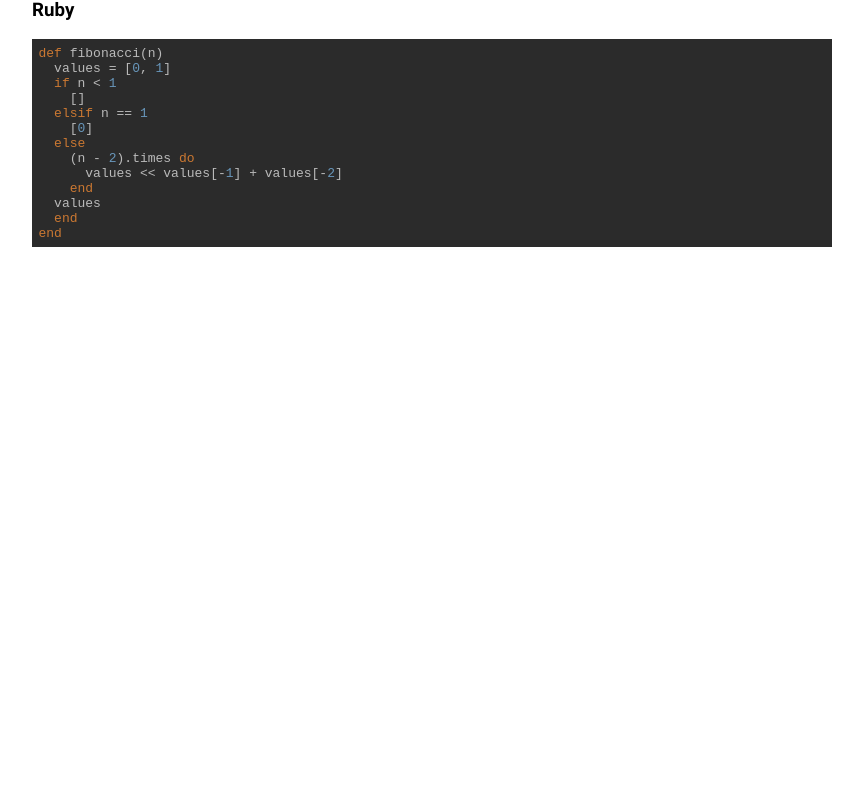
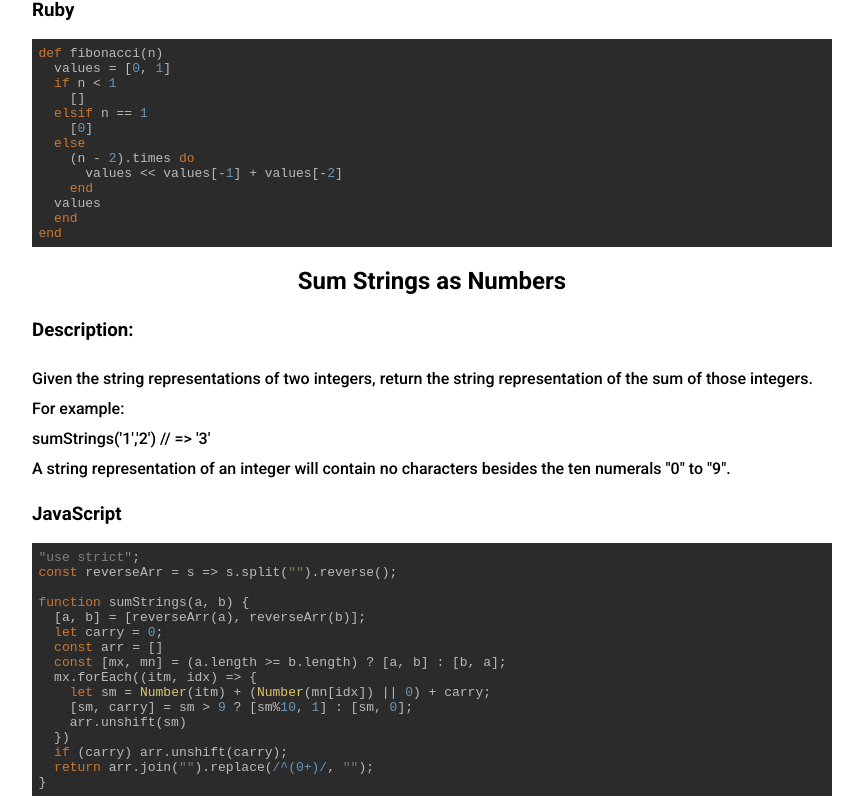
Before and after one commit to donovanodom/codewars, a React (Create React App) app: page / in a window 1280 px wide. Shown: the part 2367-3176 px from the top of the page, without its empty margins (208-1071 px from the left). Before the commit the page ends 2627 px from the top, so only its background shows below. Built offline with nearby package versions, Linux system fonts and the light colour scheme.

Commit message:
Added Sum Strings as Numbers

```diff
--- a/src/Kata1.js
+++ b/src/Kata1.js
@@ -178,6 +178,45 @@ end`;
   );
 };
 
+export const SumStringsasNumbers = () => {
+  const code = `"use strict";
+const reverseArr = s => s.split("").reverse();
+
+function sumStrings(a, b) {
+  [a, b] = [reverseArr(a), reverseArr(b)];
+  let carry = 0;
+  const arr = []
+  const [mx, mn] = (a.length >= b.length) ? [a, b] : [b, a];
+  mx.forEach((itm, idx) => {
+    let sm = Number(itm) + (Number(mn[idx]) || 0) + carry;
+    [sm, carry] = sm > 9 ? [sm%10, 1] : [sm, 0];
+    arr.unshift(sm)
+  })
+  if (carry) arr.unshift(carry);
+  return arr.join("").replace(/^(0+)/, "");
+}`;
+  return (
+    <>
+      <h2 className="title">Sum Strings as Numbers</h2>
+      <div className="description">
+        <h3>Description:</h3>
+        Given the string representations of two integers, return the string
+        representation of the sum of those integers.
+        <br />
+        For example:
+        <br />
+        sumStrings('1','2') // => '3'
+        <br />A string representation of an integer will contain no characters
+        besides the ten numerals "0" to "9".
+      </div>
+      <h3>JavaScript</h3>
+      <SyntaxHighlighter language={"javascript"} style={darcula}>
+        {code}
+      </SyntaxHighlighter>
+    </>
+  );
+};
+
 const Kata1 = () => {
   return (
     <>
@@ -185,6 +224,7 @@ const Kata1 = () => {
       <SimplePigLatin />
       <RGBToHexConversion />
       <CompleteFibonacciSeries />
+      <SumStringsasNumbers />
     </>
   );
 };
```
Lines whose indentation alone changed are shown as unchanged.
